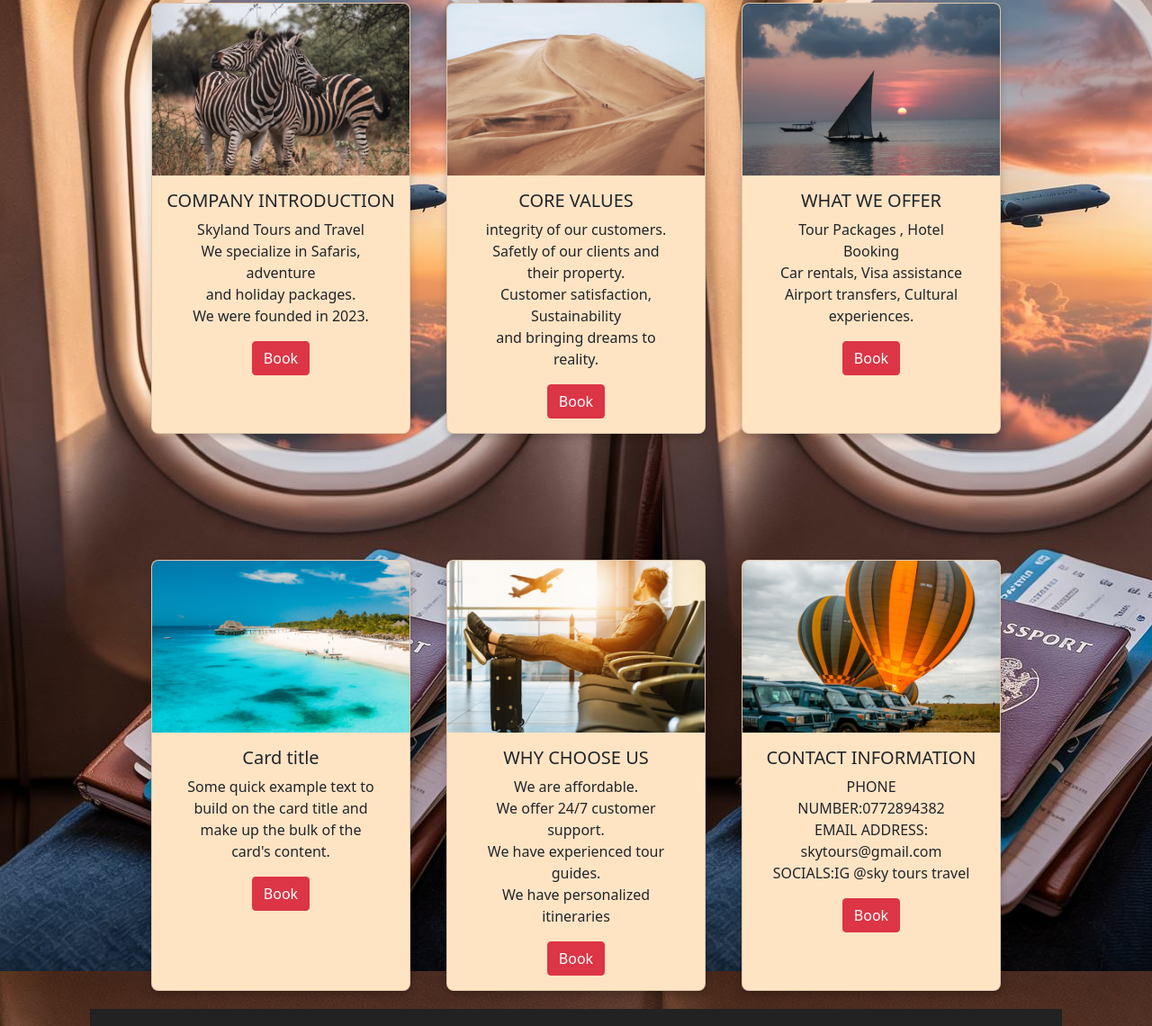
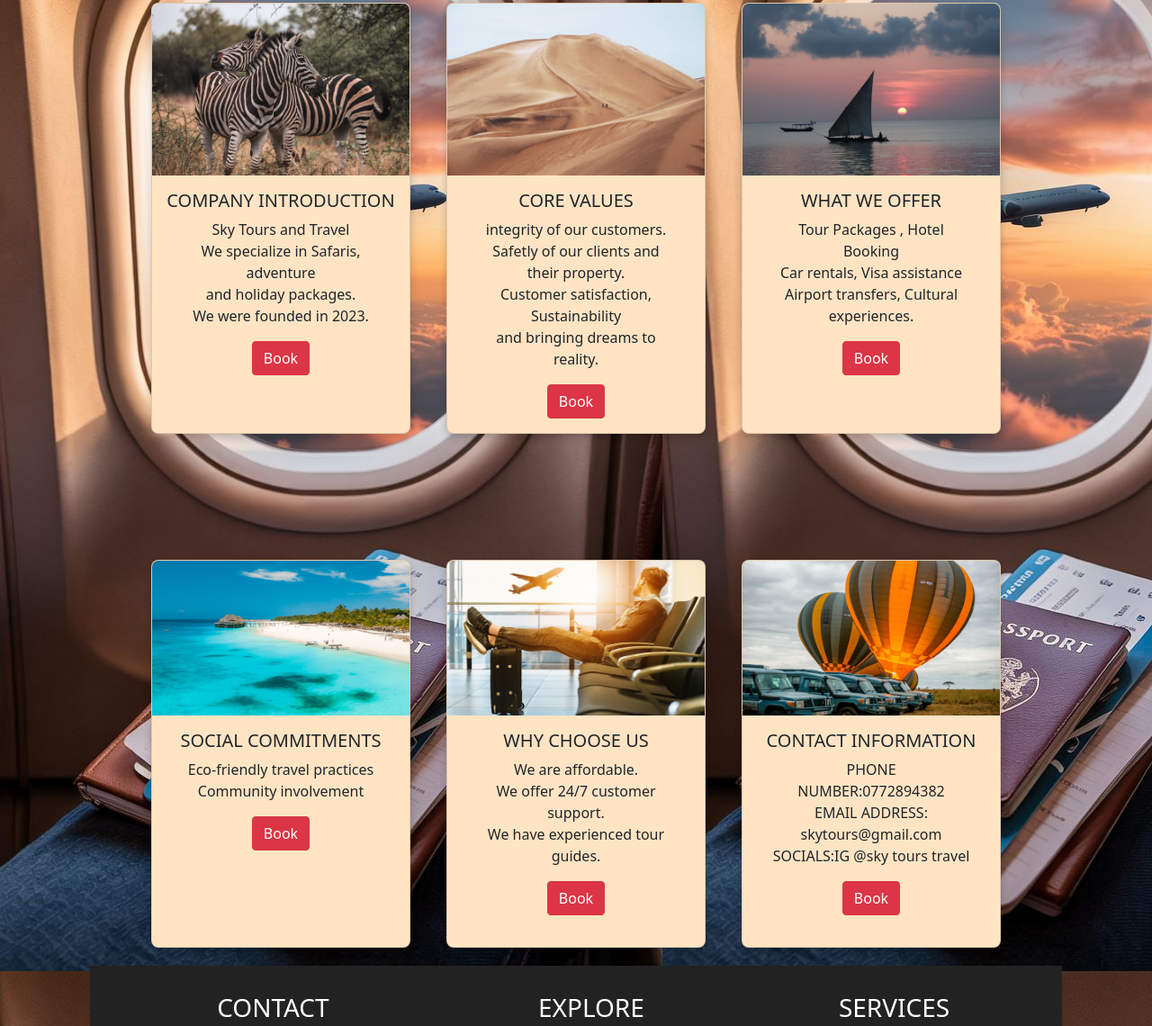
Before and after one commit to FAITH256-nalu/group-E-web-course-work, a plain HTML site: page about-us.html in a window 1280 px wide. Shown: the part 233-1373 px from the top of the page at 90% size. Drawn offline with nearby package versions, Linux system fonts and the light colour scheme.

Commit message:
about-us

```diff
--- a/about-us.html
+++ b/about-us.html
@@ -36,7 +36,7 @@
   <img src="https://faith256-nalu.github.io/group-E-web-course-work/images/about/image1.jpg" class="card-img-top" alt="...">
   <div class="card-body">
     <h5 class="card-title">COMPANY INTRODUCTION</h5>
-    <p class="card-text">Skyland Tours and Travel <br>
+    <p class="card-text">Sky Tours and Travel <br>
     We specialize in Safaris, adventure <br>
     and holiday packages. <br>
     We were founded in 2023.</p>
@@ -77,8 +77,9 @@
         <div class="card" style="width: 18rem;">
   <img src="https://faith256-nalu.github.io/group-E-web-course-work/images/about/image4.jpg" class="card-img-top" alt="...">
   <div class="card-body">
-    <h5 class="card-title">Card title</h5>
-    <p class="card-text">Some quick example text to build on the card title and make up the bulk of the card's content.</p>
+    <h5 class="card-title">SOCIAL COMMITMENTS</h5>
+    <p class="card-text"> Eco-friendly travel practices <br>
+    Community involvement</p>
     <a href="#" class="btn btn-danger">Book</a>
   </div>
 </div>
@@ -90,7 +91,7 @@
     <p class="card-text">We are affordable. <br>
     We offer 24/7 customer support. <br>
     We have experienced tour guides. <br>
-    We have personalized itineraries</p>
+    </p>
     <a href="#" class="btn btn-danger">Book</a>
   </div>
 </div>
```
